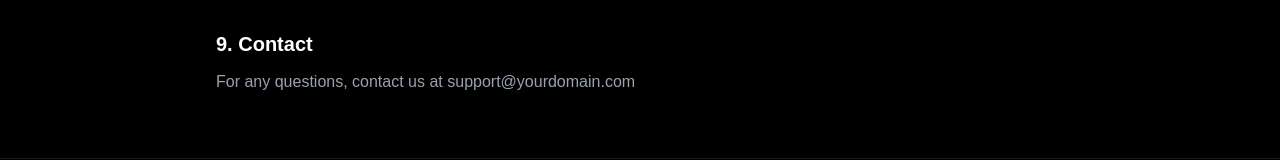
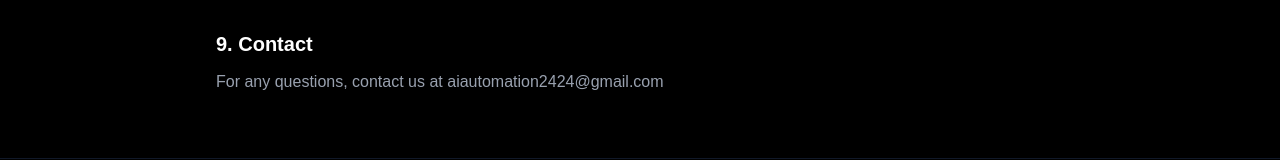
Before and after one commit to snapcartgo/ai-chatbot-saas, a Next.js app: page /terms in a window 1280 px wide. Shown: the part 1034-1194 px from the top of the page. Built offline with nearby package versions, Linux system fonts and the light colour scheme; no server answers.

Commit message:
Updated chatbot widget and dashboard fixes

```diff
--- a/app/terms/page.tsx
+++ b/app/terms/page.tsx
@@ -58,7 +58,7 @@ export default function TermsPage() {
       {/* Section */}
       <h2 className="text-xl font-semibold mt-8 mb-3">9. Contact</h2>
       <p className="text-gray-400">
-        For any questions, contact us at support@yourdomain.com
+        For any questions, contact us at aiautomation2424@gmail.com
       </p>
     </div>
   );
```
